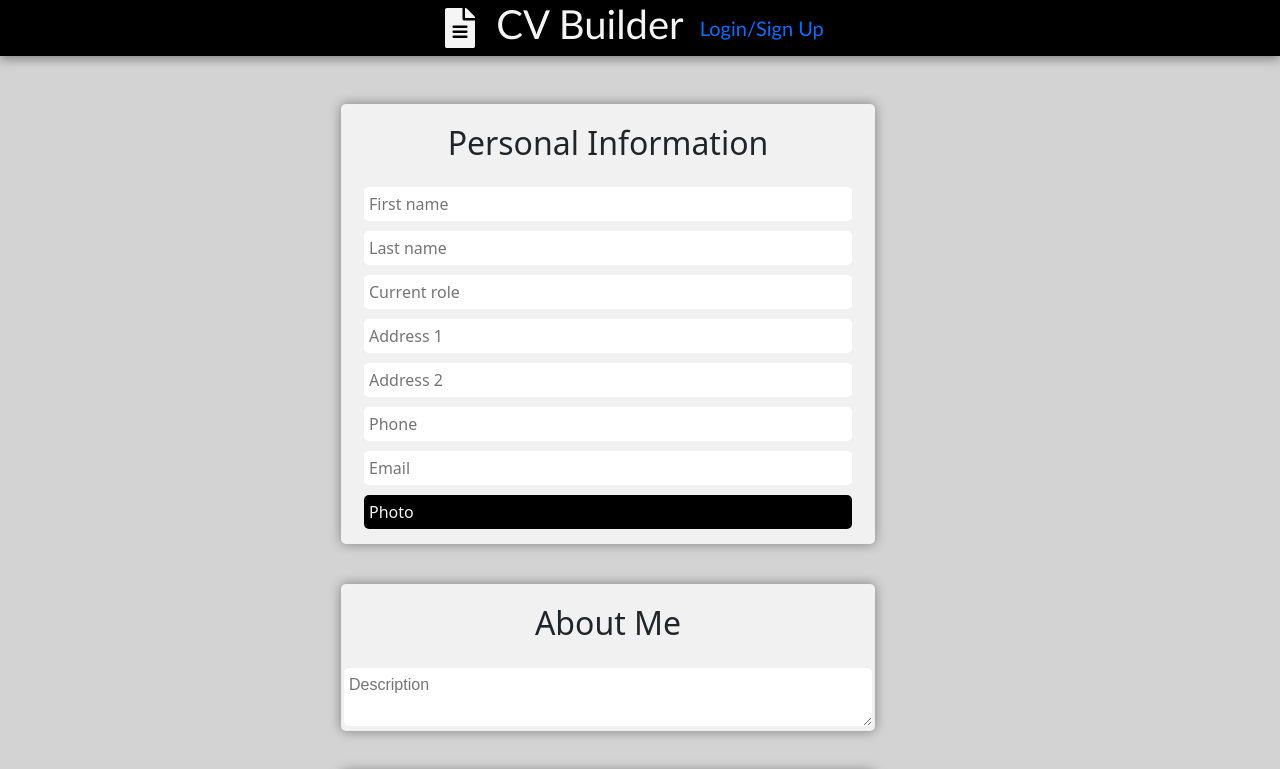
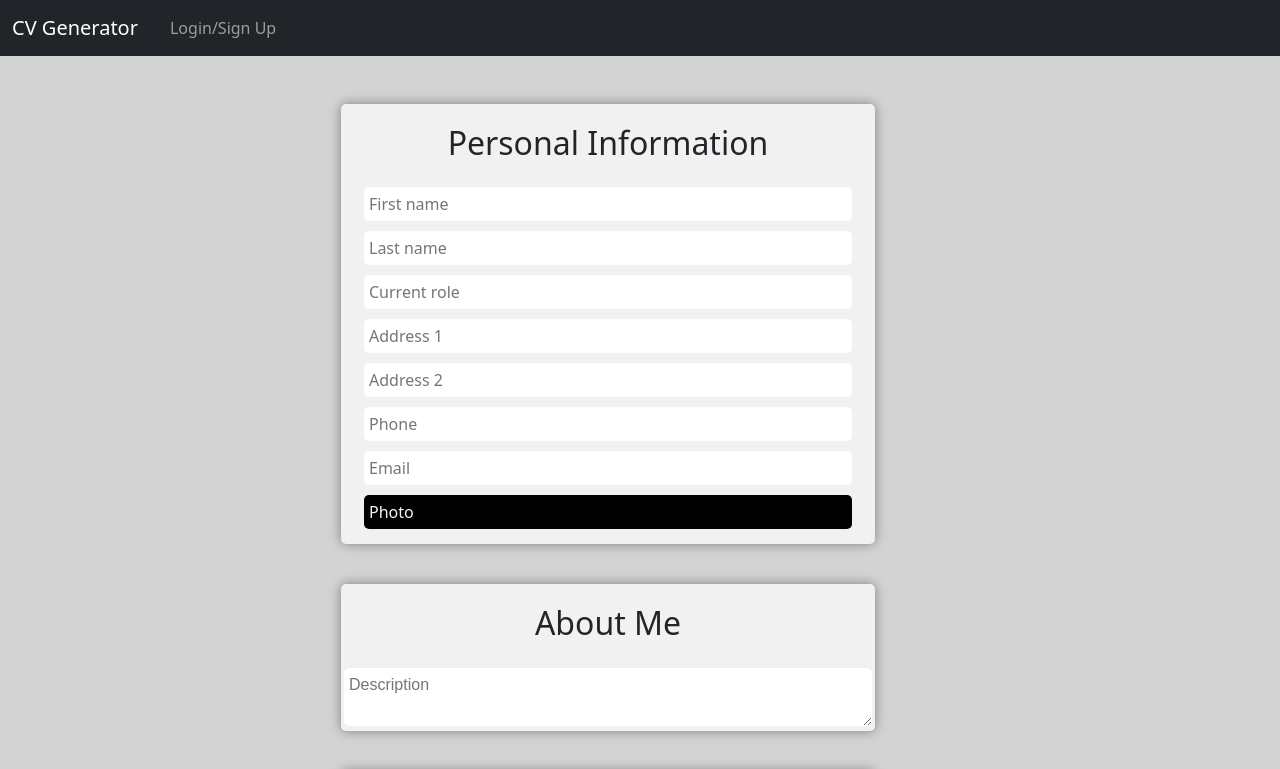
Before and after one commit to TristanLibeau/resume-generator, a React (Create React App) app in the folder client/: page / in a window 1280 px wide. Shown: the top 769 px of the page. Built offline with nearby package versions, Linux system fonts and the light colour scheme.

Commit message:
adjust the login sign up

```diff
--- a/client/src/components/Header.js
+++ b/client/src/components/Header.js
@@ -1,34 +1,41 @@
-// import React from "react";
-import { FaFileAlt } from "react-icons/fa";
 import React, { useState } from 'react';
-// import { Link } from 'react-router-dom';
-import { Nav, Modal, Tab, } from 'react-bootstrap';
+import { Link } from 'react-router-dom';
+import { Navbar, Nav, Container, Modal, Tab } from 'react-bootstrap';
 import SignUpForm from './SignupForm';
 import LoginForm from './LoginForm';
 
-// import Auth from '../utils/auth';
+import Auth from '../utils/auth';
 
-const Header = () => {
-
+const AppNavbar = () => {
   // set modal display state
-
   const [showModal, setShowModal] = useState(false);
 
   return (
-      <div id='header'>
-        <div id='header-logo'>
-          <FaFileAlt />
-        </div>
-        <h1>CV Builder <span style={{fontSize: 20, fontStyle: "italic"}}></span></h1>
-        {/* <li className="nav-item">
-          <Link
-          className="nav-link active6"
-          to={`/`}>
-            Login
-          </Link>
-        </li>
-        <h2 eventKey='login'handleModalClose={() => setShowModal(false)}> Login </h2> */}
+    <>
+      <Navbar bg='dark' variant='dark' expand='lg'>
+        <Container fluid>
+          <Navbar.Brand>
+            CV Generator
+          </Navbar.Brand>
+          <Navbar.Toggle aria-controls='navbar' />
+          <Navbar.Collapse id='navbar'>
+            <Nav className='ml-auto'>
+              {/* if user is logged in show saved books and logout */}
+              {Auth.loggedIn() ? (
+                <>
+                  {/* <Nav.Link as={Link} to='/saved'>
+                    See Your Books
+                  </Nav.Link> */}
+                  <Nav.Link onClick={Auth.logout}>Logout</Nav.Link>
+                </>
+              ) : (
                 <Nav.Link onClick={() => setShowModal(true)}>Login/Sign Up</Nav.Link>
+              )}
+            </Nav>
+          </Navbar.Collapse>
+        </Container>
+      </Navbar>
+      {/* set modal data up */}
       <Modal
         size='lg'
         show={showModal}
@@ -60,8 +67,8 @@ const Header = () => {
           </Modal.Body>
         </Tab.Container>
       </Modal>
-      </div>
+    </>
   );
 };
 
-export default Header;
+export default AppNavbar;
```
Also changed, not shown: client/src/App.js (+5 -3 lines). Lines whose indentation alone changed are shown as unchanged.
